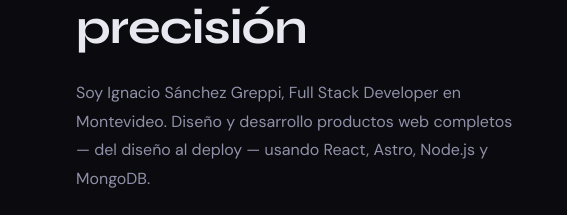
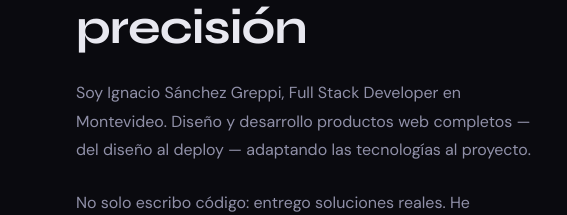
Before and after one commit to sanchezign/Porfolio, a plain HTML site: page index.html in a window 1280 px wide. Shown: the part 1405-1620 px from the top of the page, 604-1171 px from the left. Drawn offline with nearby package versions, Linux system fonts and the light colour scheme.

Commit message:
Update about me text

```diff
--- a/index.html
+++ b/index.html
@@ -745,10 +745,10 @@
           <div class="section-label">Sobre mí</div>
           <h2 class="section-title">Desarrollo con propósito y precisión</h2>
           <p class="about-text">
-            Soy Ignacio Sánchez Greppi, Full Stack Developer en Montevideo. Diseño y desarrollo productos web completos<br>— del diseño al deploy — usando React, Astro, Node.js y MongoDB.
+            Soy Ignacio Sánchez Greppi, Full Stack Developer en Montevideo. Diseño y desarrollo productos web completos — del diseño al deploy — adaptando las tecnologías al proyecto.
           </p>
           <p class="about-text">
-           No solo escribo código: entrego soluciones reales. He trabajado con clientes como Golden Pets y Pura Vida Huertas, acompañando cada proyecto desde la primera idea hasta el lanzamiento.
+            No solo escribo código: entrego soluciones reales. He trabajado con clientes como Golden Pets y Pura Vida Huertas, acompañando cada proyecto desde la primera idea hasta el lanzamiento.
           </p>
           <div class="about-tags">
             <span class="tag">Full Stack</span>
```
